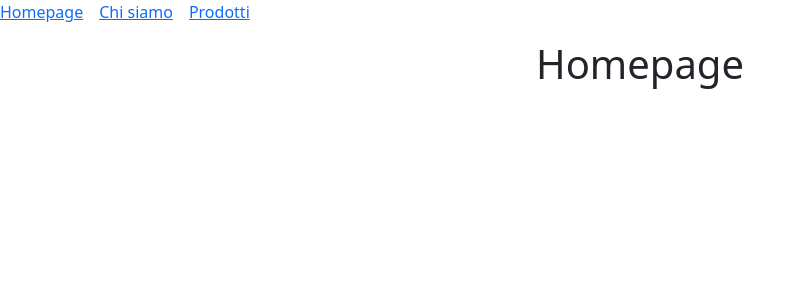
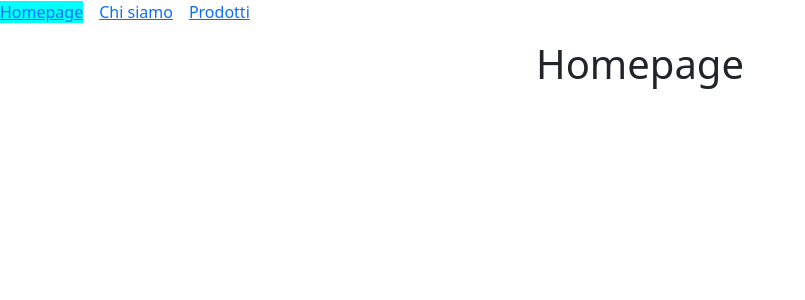
Before and after one commit to Johnnyfromtheblock4/react-router, a React (Vite) app: page / in a window 1280 px wide. Shown: the top 300 px of the page, without its empty margins (0-805 px from the left). Built offline with nearby package versions, Linux system fonts and the light colour scheme.

Commit message:
[UPD] bonus-2

```diff
--- a/src/index.css
+++ b/src/index.css
@@ -0,0 +1,3 @@
+nav a.active {
+  background-color: aqua;
+}
```
